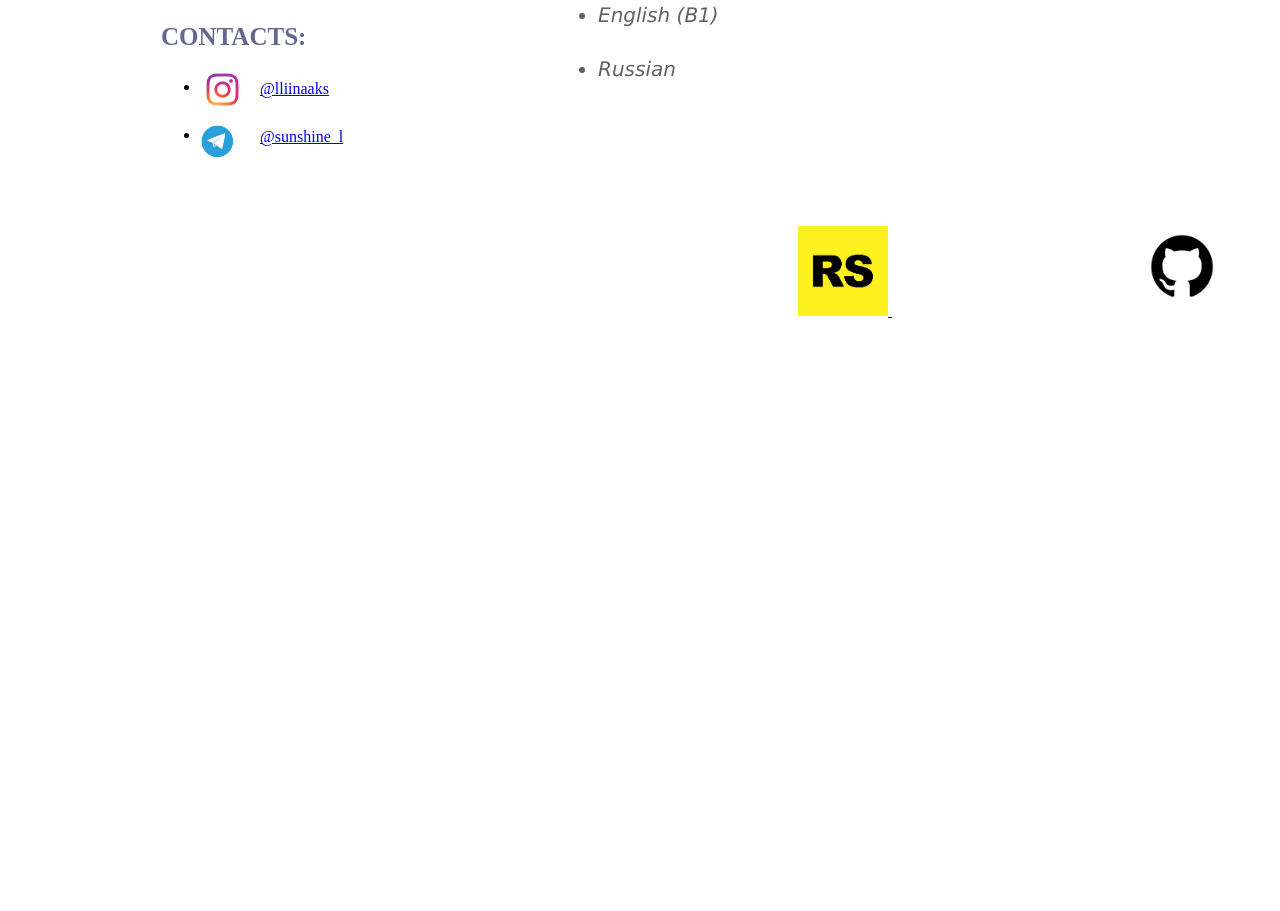
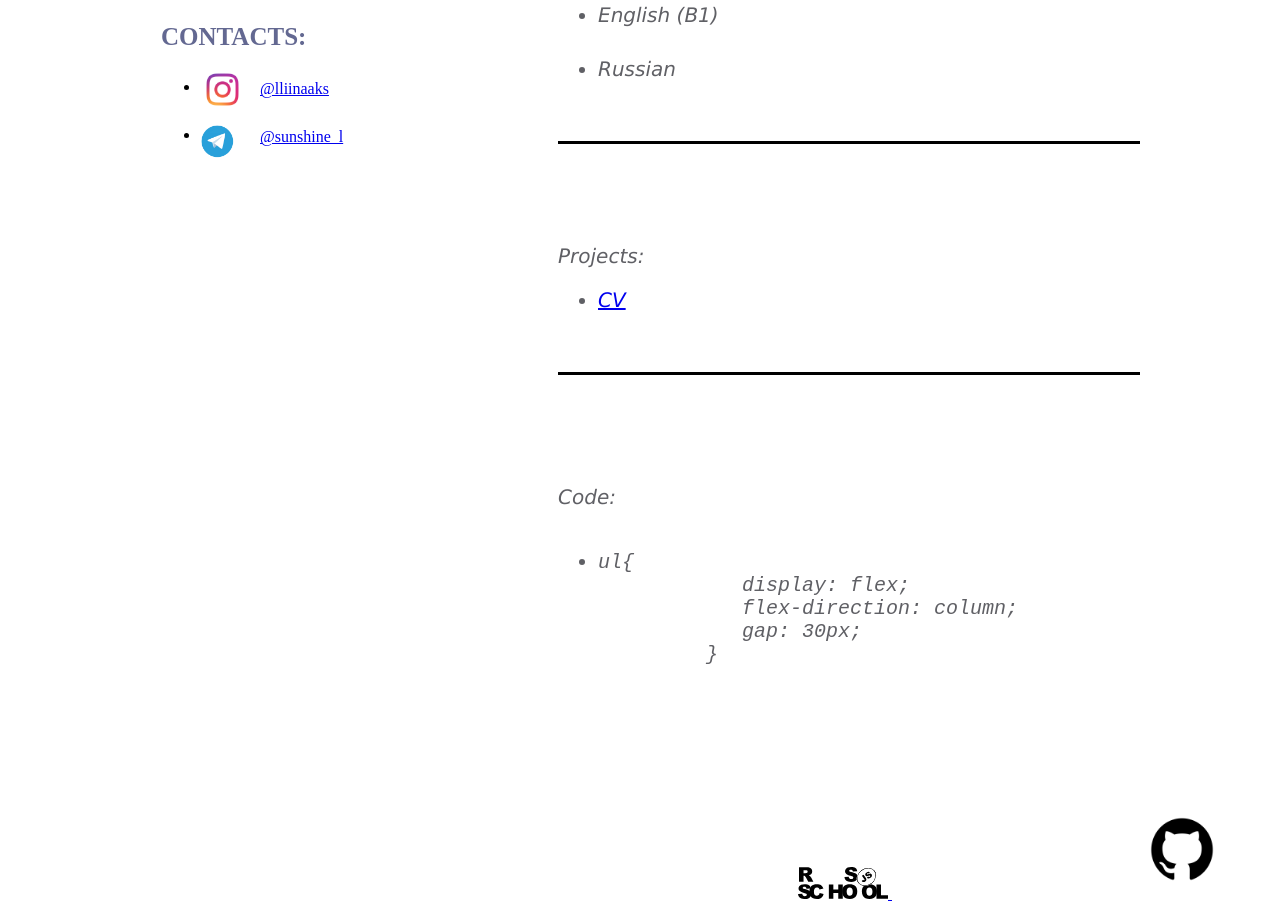
Before and after one commit to linathebestt/rsschool-cv, a plain HTML site: page index.html in a window 1280 px wide. Shown: the part 1012-1923 px from the top of the page. Before the commit the page ends 1340 px from the top, so only its background shows below. Drawn offline with Linux system fonts and the light colour scheme.

Commit message:
fix: mistakes

```diff
--- a/index.html
+++ b/index.html
@@ -100,11 +100,33 @@
     </ul>
 
    </section>
+    <div class="line-3"></div>
+    <section class="projects">
+        <p>Projects:</p>
+    <ul>
+        <li><a href="https://linathebestt.github.io/rsschool-cv/" >CV</a></li>
+
+    </ul>
+    </section>
+     <div class="line-4"></div>
+    <section class="code">
+       <p>Code:</p>
+    <ul>
+        <li><pre>ul{
+            display: flex;
+            flex-direction: column;
+            gap: 30px;
+         }
+
+</pre></li>
+
+    </ul>
+    </section>
    </div>
 </main>
 <footer class="footer">
-      <a href="https://app.rs.school/profile" target="_blank">
-        <img  src="images/images.png" alt="rsschool-logo" class="rsschool-logo" >
+      <a href="https://rs.school/courses/javascript" target="_blank">
+        <img  src="images/rs-school-logo.svg" alt="rsschool-logo" class="rsschool-logo" >
     </a>
     <a href="https://github.com/linathebestt" target="_blank">
         <img src="images/pngwing.com (3).png" alt="git-logo" class="git-logo">
--- a/styles.css
+++ b/styles.css
@@ -239,3 +239,30 @@ background-size: cover;
             flex-direction: column;
             gap: 30px;
          }
+
+         .projects{
+           font-size: 20px;
+    font-family: 'Lucida Sans', 'Lucida Sans Regular', 'Lucida Grande', 'Lucida Sans Unicode', Geneva, Verdana, sans-serif;
+    font-style: italic;
+    color: rgba(0, 1, 9, 0.626);
+    margin-top: -60px;
+         }
+
+          .line-3 {
+     border-bottom: 3px solid rgb(0, 0, 0);
+     margin-bottom: 100px;
+   }
+
+    .line-4 {
+     border-bottom: 3px solid rgb(0, 0, 0);
+     margin-bottom: 110px;
+   }
+
+
+   .code{
+     font-size: 20px;
+    font-family: 'Lucida Sans', 'Lucida Sans Regular', 'Lucida Grande', 'Lucida Sans Unicode', Geneva, Verdana, sans-serif;
+    font-style: italic;
+    color: rgba(0, 1, 9, 0.626);
+    margin-top: -60px;
+   }
```
Also changed, not shown: images/rs-school-logo.svg (added), 1 other file.
